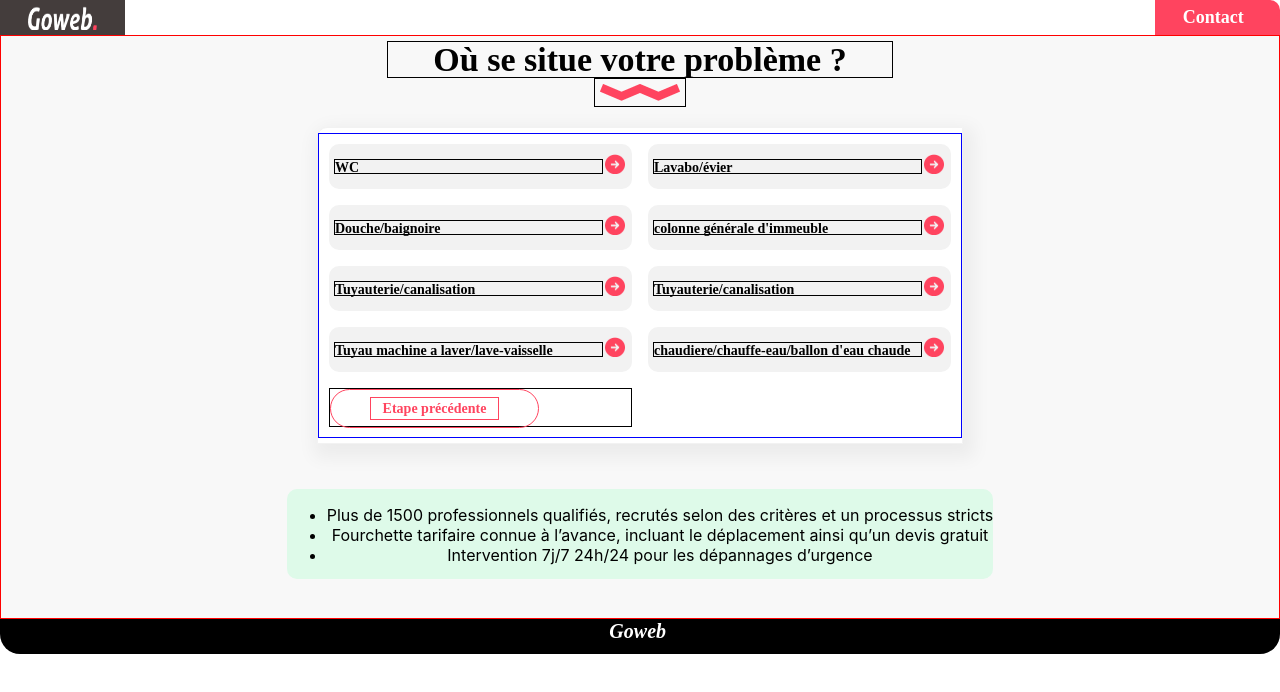
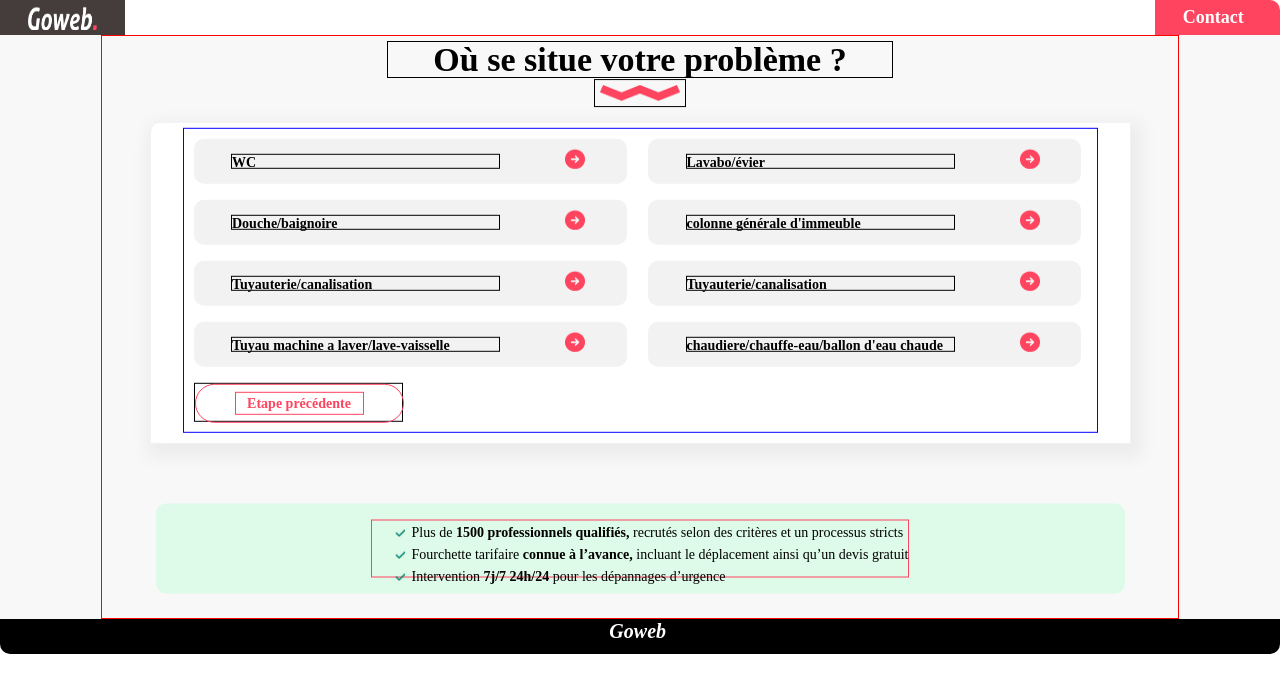
Before and after one commit to Akim-Kaf/projetgoweb, a React (Create React App) app: page / in a window 1280 px wide. Shown: the top 692 px of the page. Built offline with nearby package versions, Linux system fonts and the light colour scheme.

Commit message:
main telplate befor comput of % layout

```diff
--- a/src/components/questionnaire/Questionnaire.css
+++ b/src/components/questionnaire/Questionnaire.css
@@ -1,6 +1,6 @@
 .main-container{
-    /*width: 1440px;*/
-    /*height: 870.67px;*/
+    width: 1339;
+    height: 654;
     gap: 48px;
     opacity: 0px;
     top: 170px;
@@ -13,7 +13,7 @@
 
 .nav-bar{
     display: flex;
-    /*width: 1440px;*/
+    width: 100%;
     height: 35px;
     gap: 0px;
     justify-content: space-between;
@@ -66,13 +66,13 @@
 
 
 .main-frame{
-    /*width: 1066px;*/
-    /*height: 761.67px;*/
+    width: 1066px;
+    height: 572px;
     padding: 5px;
     opacity: 0px;
     margin: auto;
     justify-items: center;
-    text-align: center;
+    /*text-align: center;*/
     display: grid;
     border: 1px solid red; /*to remove*/
 }
@@ -84,6 +84,7 @@
     font-family:"poppins";
     font-weight: 700;
     font-size: 34px;
+    text-align: center;
     line-height: 25px;
     color: #000000;
     border: 1px solid black; /*to remove*/
@@ -92,15 +93,18 @@
 .line-frame{
     width: 80px;
     height: 16.67px;
+    /*margin-top: -8%;*/
+    transform: translateY(-80%);
     border: 1px solid black; /*to remove*/
     padding: 5px;
 }
 
 .content-frame{
-    /*width: 969px;*/
-    /*height: 400px;*/
-    margin-top: 20px;
-    padding: 5px 0px 5px 0px;
+    width: 969px;
+    height: 310px;
+    transform: translateY(-10%);
+    /*margin-top: -105px;*/
+    padding: 5px;
     /*margin-bottom: 200px;*/
     /*gap: 10px;*/
     border-radius: 10px 0px 0px 0px;
@@ -116,7 +120,7 @@
 .grid-frame{
     display: grid;
     grid-template-columns: repeat(2,1fr);
-    /*width: 893px;*/
+    width: 893px;
     height: Hug (396px)px;
     padding: 10px;
     gap: 16px;
@@ -128,7 +132,7 @@
 
 .card{
     display: flex;
-    /*width: 423px;*/
+    width: 423px;
     height: 35px;
     padding: 5px;
     gap: 0px;
@@ -182,7 +186,7 @@
 }
 
 .back-button-frame{
-    /*width: 873px;*/
+    width: 207px;
     height: 37px;
     gap: 10px;
     opacity: 0px;
@@ -219,26 +223,50 @@
 }
 
 .notification-frame{
-    /*width: 969px;*/
+    width: 969px;
     height: 90px;
+    transform: translateY(5%);
     gap: 0px;
     border-radius: 10px;
     opacity: 0px;
-    margin-top: 45px;
-    margin-bottom: 34px;
+    /*margin-top: 45px;*/
+    /*margin-bottom: 34px;    */
+    justify-content: center;
+    display: flex;
     background: #DEFAE9;
 }
+
+
+
+ul{
+    list-style-image:
+    url("../../../public/ok.png");
+    border: 1px solid #FF445F;
+    justify-content: center;
+    display: grid;
+}
+
+
+
+.notification-text{
+    font-family: 'Poppins';
+    font-size: 14px;
+    font-weight: 400;
+    line-height: 21px;
+    text-align: left;
+}
+
 
 .bottom-frame{
     width: 100%;
     height: 35px;
-    top: 963px;
+    /*top: 963px;*/
     gap: 10px;
     opacity: 0px;
     background: #000000;
     text-align: center;
     /*padding: 71px 685px 71px 685px;*/ /*21px;*/
-    border-radius: 0px 0px 20px 20px;
+    border-radius: 0px 0px 10px 10px;
 }
 
 .bottom-text{
--- a/src/components/questionnaire/Questionnaire.js
+++ b/src/components/questionnaire/Questionnaire.js
@@ -40,9 +40,9 @@ function Questionnaire(props){
                 </div>
                 <div className='notification-frame'>
                 <ul>
-                    <li>Plus de 1500 professionnels qualifiés, recrutés selon des critères et un processus stricts</li>
-                    <li>Fourchette tarifaire connue à l’avance, incluant le déplacement ainsi qu’un devis gratuit</li>
-                    <li>Intervention 7j/7 24h/24 pour les dépannages d’urgence</li>
+                    <li><span className='notification-text'>Plus de <b>1500 professionnels qualifiés,</b> recrutés selon des critères et un processus stricts</span></li>
+                    <li><span className='notification-text'>Fourchette tarifaire <b>connue à l’avance,</b> incluant le déplacement ainsi qu’un devis gratuit</span></li>
+                    <li><span className='notification-text'>Intervention <b>7j/7 24h/24</b> pour les dépannages d’urgence</span></li>
                 </ul>
 
                 </div>
```
Also changed, not shown: public/ok.png (added).
